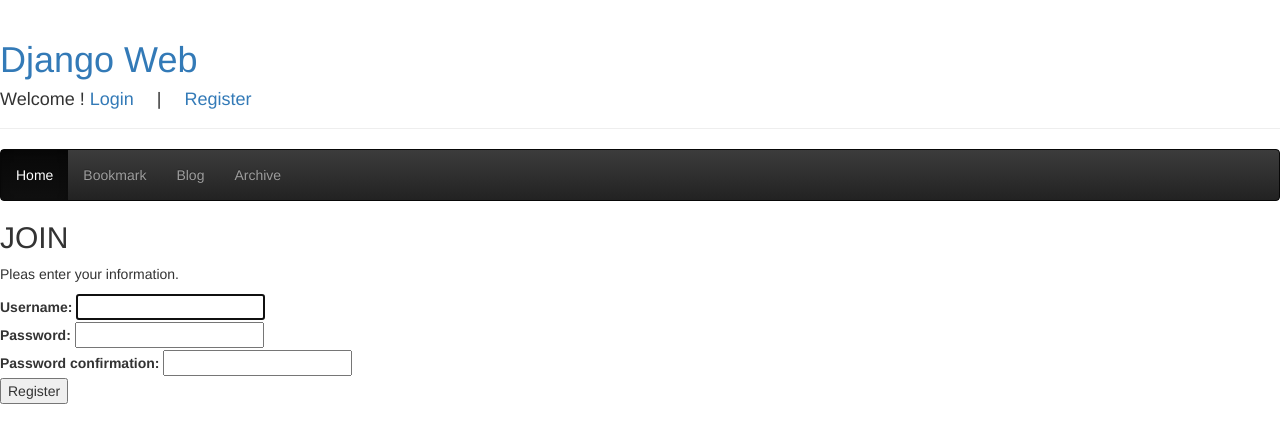
After one commit to EunHyeJung/Blog-BookmarkApp, a Django app: page /account/register/ in a window 1280 px wide. The commit adds this page. Shown: the top 443 px of the page. Run offline with Django 3.2, Linux system fonts and the light colour scheme; some libraries are stand-ins or nearby versions.

Commit message:
add login,register page

```diff
--- a/bookmark/templates/bookmark/bookmark_list.html
+++ b/bookmark/templates/bookmark/bookmark_list.html
@@ -2,11 +2,11 @@
 
 {% block title %} Django Bookmark List {% endblock %}
 {% block content %}
-<div id = "content">
+<div class="content">
     <h1> Bookmark List </h1>
     <ul>
         {% for bookmark in object_list %}
-            <li><a href="{% url 'bookmark:detail' bookmark.id %}"> {{ bookmark }}</a> </li>
+        <li><a href="{% url 'bookmark:detail' bookmark.id %}"> {{ bookmark }}</a></li>
         {% endfor %}
     </ul>
 </div>
--- a/mysite/settings.py
+++ b/mysite/settings.py
@@ -115,7 +115,11 @@ USE_TZ = True
 # https://docs.djangoproject.com/en/2.1/howto/static-files/
 
 STATIC_URL = '/static/'
-#STATIC_ROOT = os.path.join(BASE_DIR, 'static')
+# STATIC_ROOT = os.path.join(BASE_DIR, 'static')
 STATICFILES_DIRS = [
     os.path.join(BASE_DIR, 'static')
 ]
+
+# LOGIN_URL = '/accounts/login/'
+# LOGOUT_URL = '/accounts/logout'
+LOGIN_REDIRECT_URL = '/'
--- a/mysite/urls.py
+++ b/mysite/urls.py
@@ -16,10 +16,16 @@ Including another URLconf
 from django.contrib import admin
 from django.urls import path, include
 from mysite.views import HomeView
+from mysite.views import UserCreateView, UserCreateDoneTV
 
 urlpatterns = [
     path('admin/', admin.site.urls),
-    path('', HomeView.as_view(), name ='home'),
+    path('', HomeView.as_view(), name='home'),
     path('bookmark/', include('bookmark.urls'), name='bookmark'),
-    path('blog/', include('blog.urls'), name='blog')
+    path('blog/', include('blog.urls'), name='blog'),
+
+    # 인증 URL
+    path('account/', include('django.contrib.auth.urls')),
+    path('account/register/', UserCreateView.as_view(), name='register'),
+    path('account/register/done/', UserCreateDoneTV.as_view(), name='register_done'),
 ]
--- a/mysite/views.py
+++ b/mysite/views.py
@@ -1,5 +1,19 @@
 from django.views.generic.base import TemplateView
+from django.views.generic.edit import CreateView
+from django.contrib.auth.forms import UserCreationForm
+from django.urls import reverse_lazy
+
 
 # TmeplateView 제네릭뷰는 필수적으로 template_name 클래스변수를 오버라이딩으로 지정해주어야함.
 class HomeView(TemplateView):
     template_name = 'home.html'
+
+
+class UserCreateView(CreateView):
+    template_name = 'registration/register.html'
+    form_class = UserCreationForm
+    success_url = reverse_lazy('register_done')
+
+
+class UserCreateDoneTV(TemplateView):
+    template_name = 'registration/register_done.html'
--- a/templates/base.html
+++ b/templates/base.html
@@ -10,7 +10,11 @@
 <div class="page-header">
     <h1><a href="/">Django Web</a></h1>
     <div id="profile">
-    <h4> Welcome <a href="#"> eh </a> 　|　  <a href="#"> Logout </a>  </h4>
+        {% if user.is_active %}
+        <h4> Welcome <a href="#"> eh </a>  !　|　 <a href="{% url 'logout' %}"> Logout </a></h4>
+        {% else %}
+        <h4> Welcome !  <a href="{% url 'login' %}"> Login</a> 　|　 <a href="{% url 'register' %}"> Register </a></h4>
+        {% endif %}
     </div>
 </div>
 
@@ -21,7 +25,7 @@
         <li class="active"><a href="{% url 'home' %}">Home</a></li>
         <li><a href="{% url 'bookmark:index' %}">Bookmark</a></li>
         <li><a href="{% url 'blog:index' %}">Blog</a></li>
-         <li><a href="{% url 'blog:post_archive' %}">Archive</a></li>
+        <li><a href="{% url 'blog:post_archive' %}">Archive</a></li>
     </ul>
     <!--Menu End Here-->
 </nav>
--- /dev/null
+++ b/templates/registration/register.html
@@ -0,0 +1,33 @@
+{% extends "base.html" %}
+
+{% block title %} register.html {% endblock %}
+{% load static %}
+{% block extrastyle %} {% static "css/form.css" %}{% endblock %}
+
+{% block content %}
+<div class="content">
+    <h2>JOIN</h2>
+
+    <form method="post" action="."> {% csrf_token %}
+        <p> Pleas enter your information. </p>
+
+        <fieldset class="aligned">
+            <div class="form-row">
+                {{ form.username.label_tag}} {{ form.username }}
+            </div>
+            <div class="form-row">
+                {{ form.password1.label_tag}} {{ form.password1 }}
+            </div>
+            <div class="form-row">
+                {{ form.password2.label_tag}} {{ form.password2 }}
+            </div>
+        </fieldset>
+        <div class ="submit-row">
+            <input type="submit" value = "Register" />
+
+        </div>
+
+    </form>
+
+</div>
+{% endblock %}
```
Also changed, not shown: blog/templates/blog/post_all.html (+4 -4 lines), blog/templates/blog/post_archive.html (+5 -5 lines), templates/registration/login.html (added, +28 -0 lines), templates/registration/register_done.html (added, +10 -0 lines).
